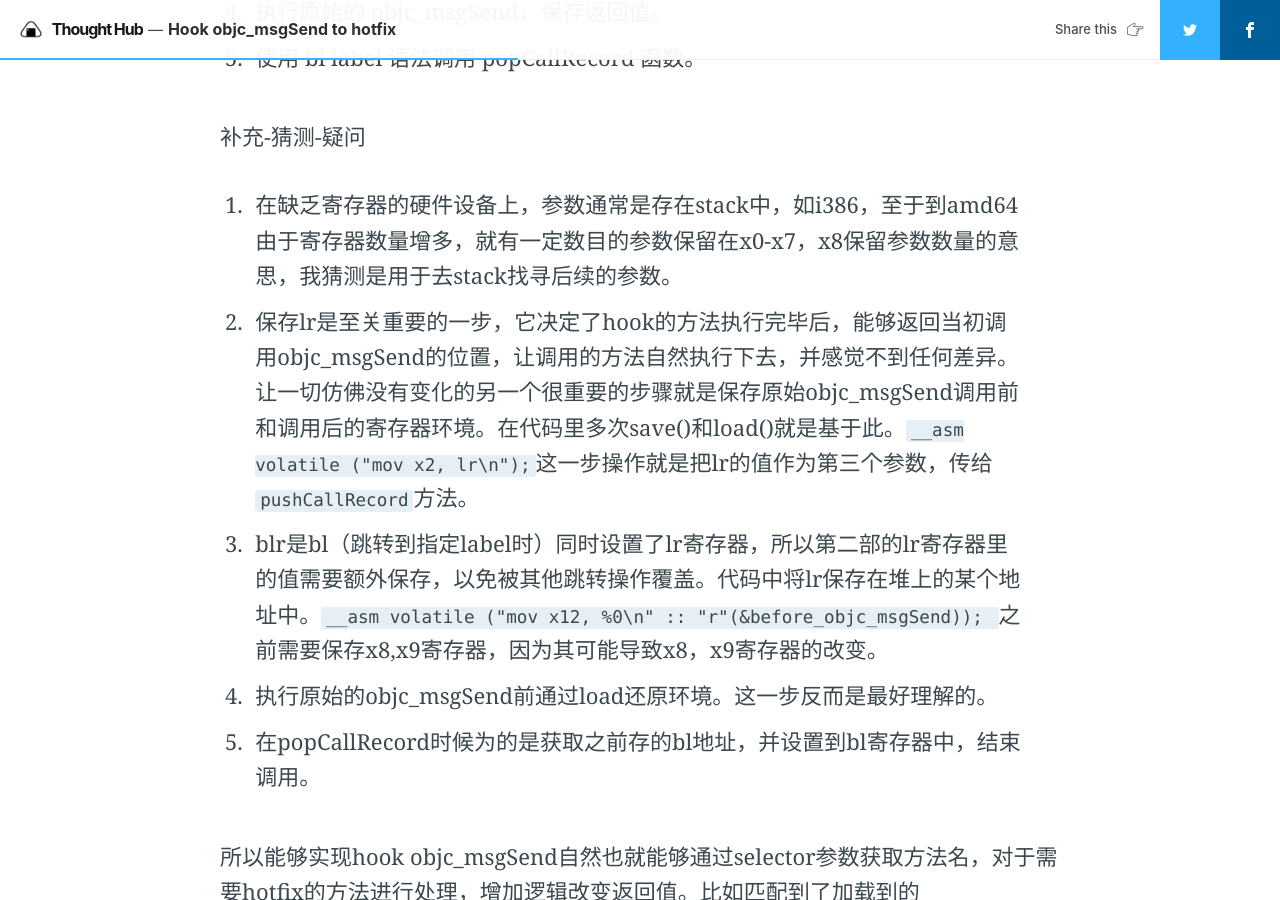
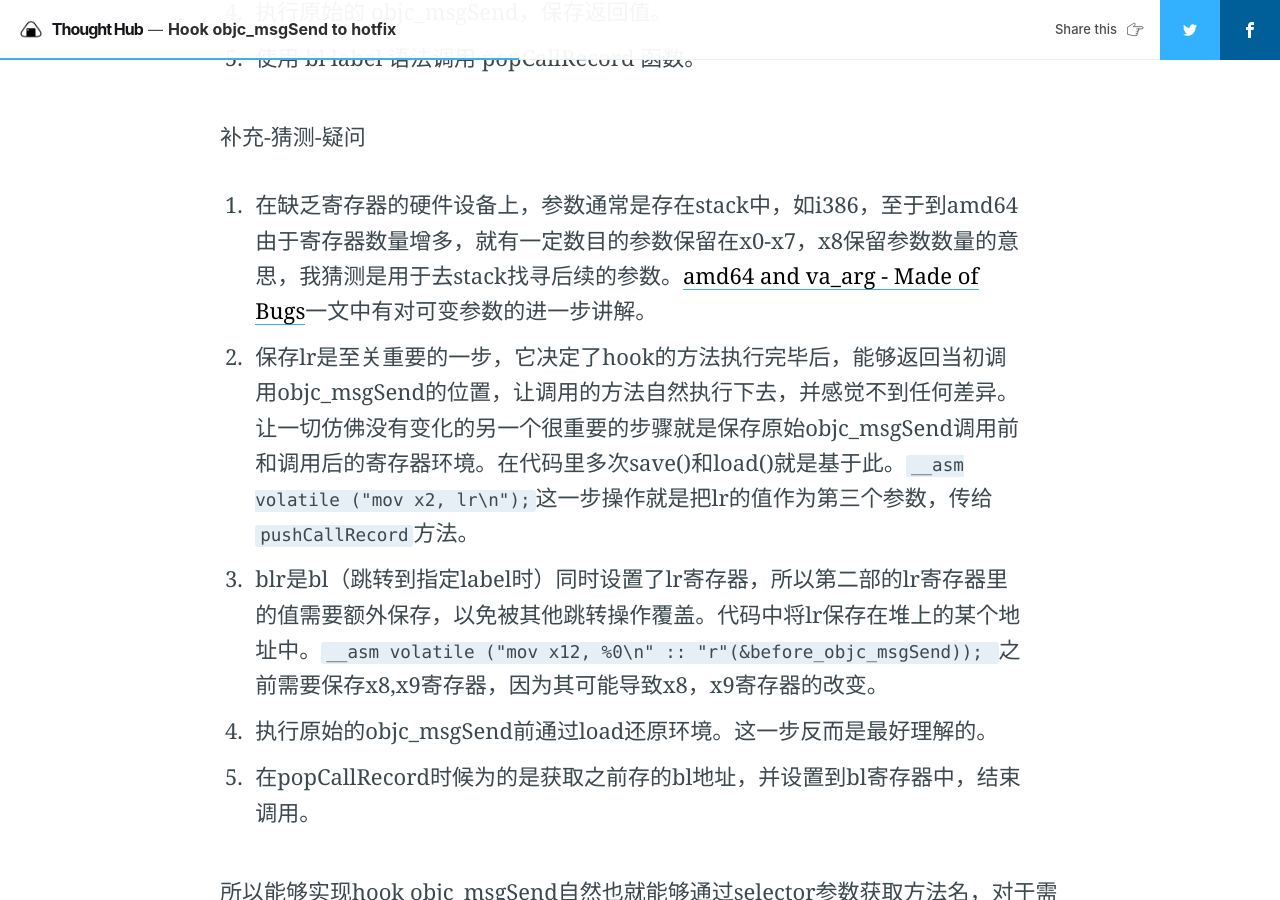
Before and after one commit to drinking/drinking.github.io, a Jekyll site: the page built from _posts/2019-07-30-hook-msg-send-to-hotfix.md, in a window 1280 px wide and 900 px high, scrolled down 1556 px. Built offline with Jekyll 4.4.1, drawn with Linux system fonts in a browser that asks for light colours; nearby versions of some CDN libraries; comment, search, counter and statistics services are not loaded; some of the changed text lies outside the part shown.

Commit message:
update article

```diff
--- a/_posts/2019-07-30-hook-msg-send-to-hotfix.md
+++ b/_posts/2019-07-30-hook-msg-send-to-hotfix.md
@@ -22,7 +22,7 @@ objc_msgSend为了性能考虑是用汇编直接实现的方法，所以在Hook
 5. 使用 bl label 语法调用 popCallRecord 函数。
 
 补充-猜测-疑问
-1. 在缺乏寄存器的硬件设备上，参数通常是存在stack中，如i386，至于到amd64由于寄存器数量增多，就有一定数目的参数保留在x0-x7，x8保留参数数量的意思，我猜测是用于去stack找寻后续的参数。
+1. 在缺乏寄存器的硬件设备上，参数通常是存在stack中，如i386，至于到amd64由于寄存器数量增多，就有一定数目的参数保留在x0-x7，x8保留参数数量的意思，我猜测是用于去stack找寻后续的参数。[amd64 and va_arg - Made of Bugs](https://blog.nelhage.com/2010/10/amd64-and-va_arg/)一文中有对可变参数的进一步讲解。
 2. 保存lr是至关重要的一步，它决定了hook的方法执行完毕后，能够返回当初调用objc_msgSend的位置，让调用的方法自然执行下去，并感觉不到任何差异。让一切仿佛没有变化的另一个很重要的步骤就是保存原始objc_msgSend调用前和调用后的寄存器环境。在代码里多次save()和load()就是基于此。`__asm volatile ("mov x2, lr\n");`这一步操作就是把lr的值作为第三个参数，传给`pushCallRecord`方法。
 3. blr是bl（跳转到指定label时）同时设置了lr寄存器，所以第二部的lr寄存器里的值需要额外保存，以免被其他跳转操作覆盖。代码中将lr保存在堆上的某个地址中。`__asm volatile ("mov x12, %0\n" :: "r"(&before_objc_msgSend)); `之前需要保存x8,x9寄存器，因为其可能导致x8，x9寄存器的改变。
 4. 执行原始的objc_msgSend前通过load还原环境。这一步反而是最好理解的。
```
Also changed, not shown: other parts of _posts/2019-07-30-hook-msg-send-to-hotfix.md (+0 -1 lines).
